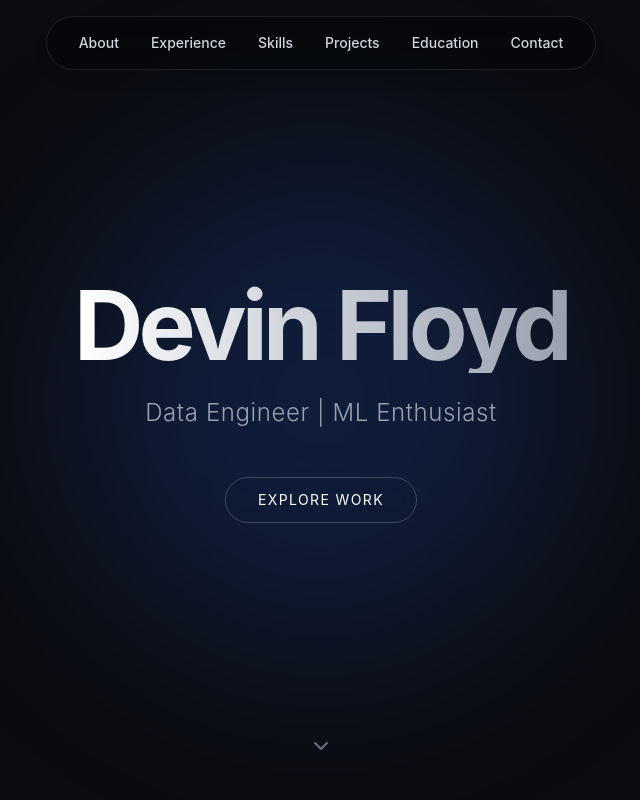
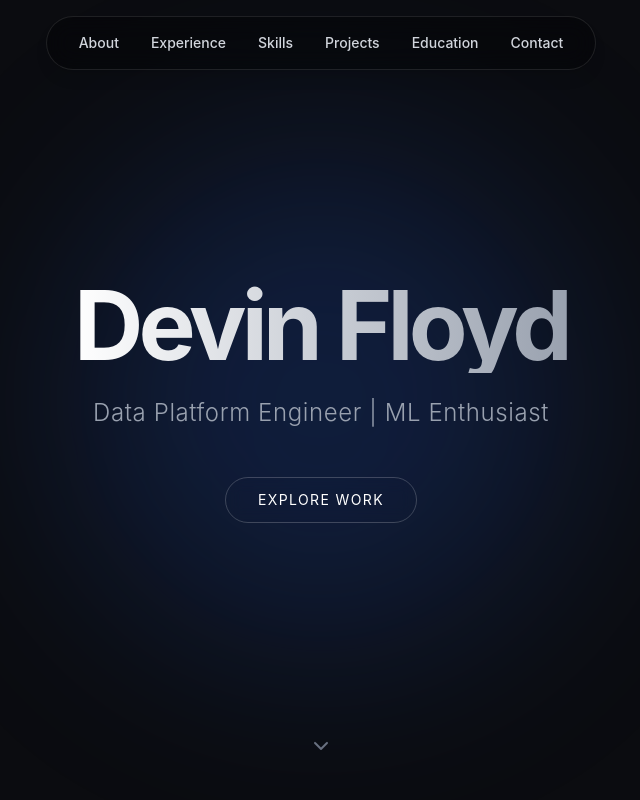
Before and after one commit to devinfloyd1/devinfloyd_portfolio, a React (Vite) app: page / in a window 1280 px wide. Shown: the top 800 px of the page, without its empty margins (319-959 px from the left). Built offline with nearby package versions, Linux system fonts and the light colour scheme.

Commit message:
update title

```diff
--- a/src/components/Hero.jsx
+++ b/src/components/Hero.jsx
@@ -44,7 +44,7 @@ const Hero = () => {
                 </motion.h1>
 
                 <motion.p variants={itemVariants} className="text-xl md:text-2xl text-gray-400 font-light mb-12 tracking-wide">
-                    Data Engineer | ML Enthusiast
+                    Data Platform Engineer | ML Enthusiast
                 </motion.p>
 
                 <motion.div variants={itemVariants}>
```
